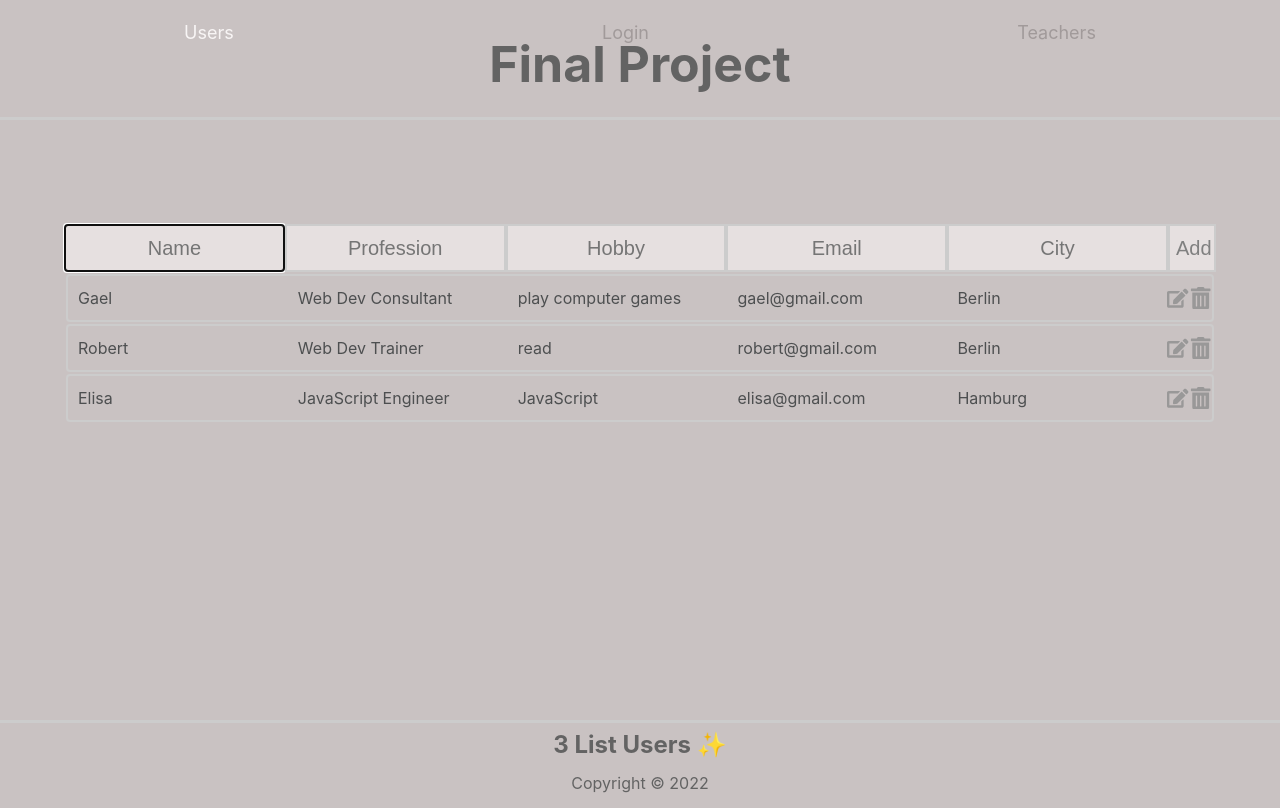
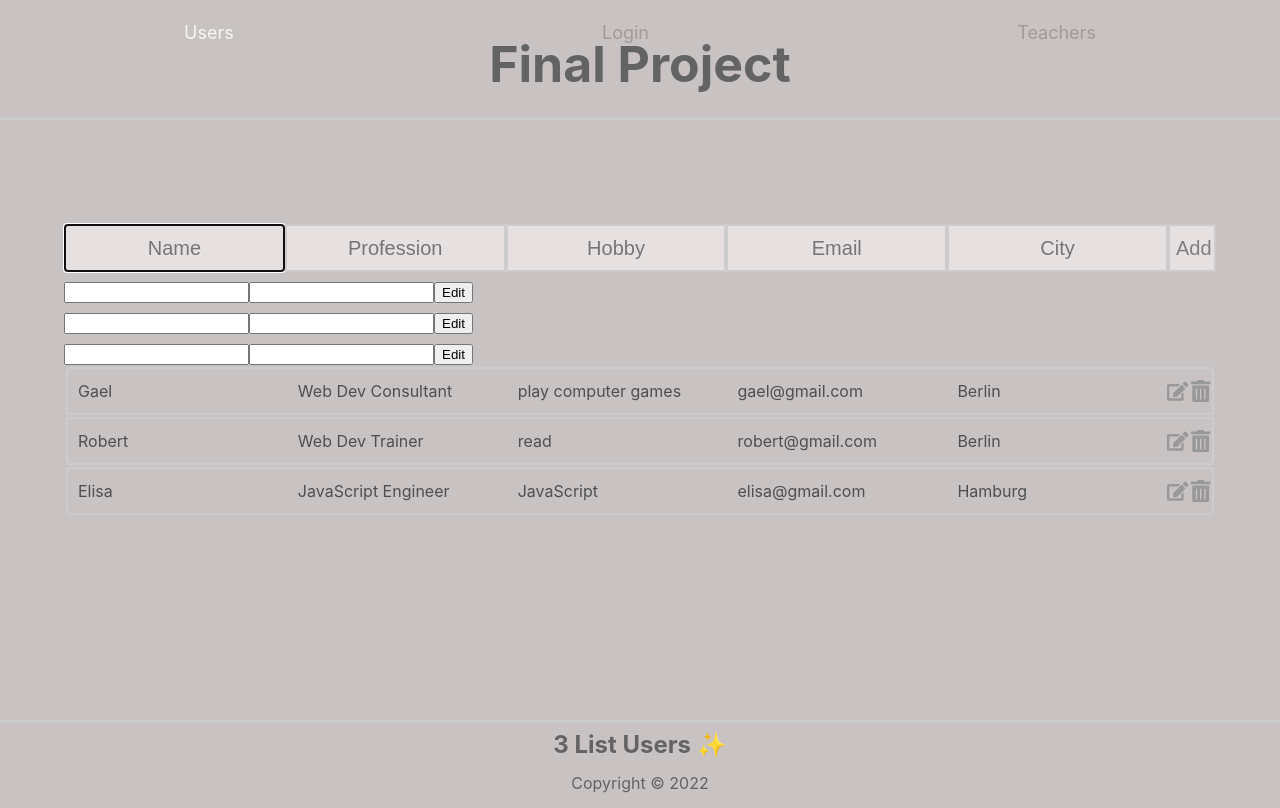
Before and after one commit to alliance-11/final, a React (Create React App) app: page / in a window 1280 px wide. Built offline with nearby package versions, Linux system fonts and the light colour scheme.

Commit message:
Added Edit Functionality

```diff
--- a/src/components/users/EditItem.jsx
+++ b/src/components/users/EditItem.jsx
@@ -1,7 +1,42 @@
-import React from 'react'
+import { useState, useRef, useEffect } from "react";
 
-export const EditItem = () => {
+export const EditItem = ({ user, editUser }) => {
+  const inputName = useRef();
+  const inputHobby = useRef();
+
+  const [editMode, setEditMode] = useState(false);
+
+  useEffect(() => {
+    console.log("[UseEffect Hook] SOME STATE was CHANGED in our App");
+  });
+
+  const onKeyDown = (e) => {
+    if (e.key === "Enter") {
+      const nameNew = inputName.current.value;
+      const hobbyNew = inputHobby.current.value;
+
+      setEditMode(false);
+      editUser(user.id, { name: nameNew, hobby: hobbyNew });
+    }
+  };
+
   return (
-    <div>EditItem</div>
-  )
-}
+    <div>
+      <input
+        name="username"
+        ref={inputName}
+        onKeyDown={onKeyDown}
+        defaultValue={user.username}
+        readOnly={!editMode}
+      />
+      <input
+        name="age"
+        ref={inputHobby}
+        onKeyDown={onKeyDown}
+        defaultValue={user.age}
+        readOnly={!editMode}
+      />
+      <button onClick={() => setEditMode(!editMode)}>Edit</button>
+    </div>
+  );
+};
--- a/src/components/users/EditList.jsx
+++ b/src/components/users/EditList.jsx
@@ -1,7 +1,11 @@
-import React from 'react'
+import { EditItem } from "./EditItem";
 
-export const EditList = () => {
+export const EditList = ({ users, editUser }) => {
   return (
-    <div>EditList</div>
-  )
-}
+    <>
+      {users.map((user) => (
+        <EditItem user={user} editUser={editUser} />
+      ))}
+    </>
+  );
+};
--- a/src/components/users/UserItem.jsx
+++ b/src/components/users/UserItem.jsx
@@ -9,7 +9,12 @@ export const UserItem = ({ user, handleDelete }) => {
       <div className="item">{user.email}</div>
       <div className="item">{user.city}</div>
       <div className="icons">
-        <FaEdit className="icon" role="button" tabIndex="0" />
+        <FaEdit
+          className="icon"
+          role="button"
+          tabIndex="0"
+          // onClick={() => setEditMode(!editMode)}
+        />
         <FaTrashAlt
           className="icon"
           role="button"
--- a/src/components/users/Users.jsx
+++ b/src/components/users/Users.jsx
@@ -1,11 +1,12 @@
 import { useState } from "react";
 import "./Users.scss";
-import {AddForm} from "./AddForm";
-import {Footer} from "./Footer";
-import {Header} from "./Header";
-import {UsersList} from "./UsersList";
+import { AddForm } from "./AddForm";
+import { Footer } from "./Footer";
+import { Header } from "./Header";
+import { UsersList } from "./UsersList";
+import { EditList } from "./EditList";
 
-export const Users=()=> {
+export const Users = () => {
   const [users, setUsers] = useState([
     {
       id: "1",
@@ -33,13 +34,26 @@ export const Users=()=> {
     },
   ]);
 
+
+
+  //Add
   const addUser = (userNew) => {
     const userNewState = {
-      id: Date.now().toString(), ...userNew};
+      id: Date.now().toString(),
+      ...userNew,
+    };
     setUsers([...users, userNewState]);
   };
 
+  //Edit
+  const editUser = (id, userData) => {
+    const updateUser = users.map((user) =>
+      user.id === id ? { ...user, userData } : user
+    );
+    setUsers(updateUser);
+  };
 
+  //Delete
   const handleDelete = (id) => {
     const deleteUser = users.filter((user) => user.id !== id);
     setUsers(deleteUser);
@@ -50,10 +64,11 @@ export const Users=()=> {
       <Header title="Final Project " />
       <div className="container">
         <AddForm addUser={addUser} />
+        <EditList users={users} editUser={editUser} />
         {users.length ? (
           <UsersList users={users} handleDelete={handleDelete} />
-        ) : (
-          <p style={{ marginTop: "2rem", textAlign: "center" }}>
+          ) : (
+            <p style={{ marginTop: "2rem", textAlign: "center" }}>
             Your List is empty{" "}
           </p>
         )}
@@ -62,4 +77,4 @@ export const Users=()=> {
       {/* {users.length} List {users.length === 1 ? "User" : "Users"} */}
     </div>
   );
-}
+};
```
